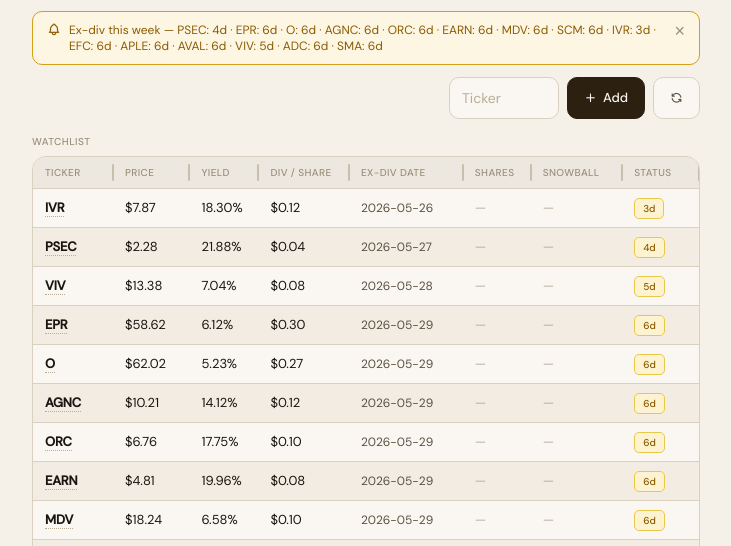
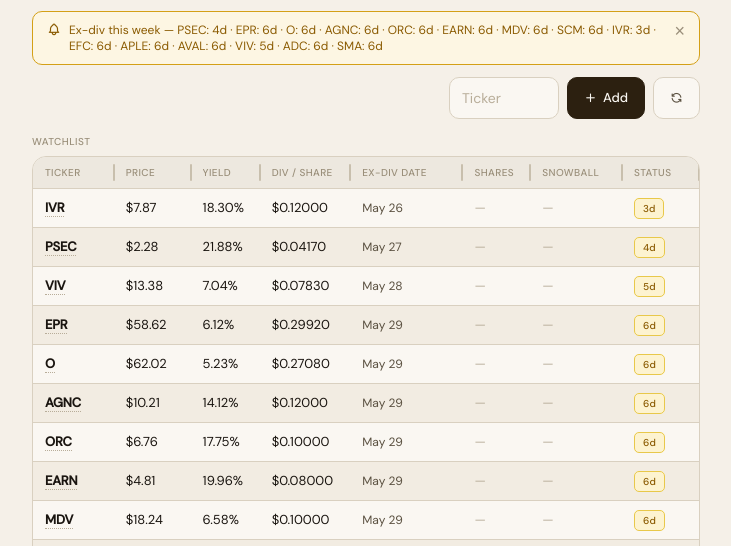
Before and after one commit to burgosc11-lab/charlies-dream, a plain HTML site: page index.html in a window 1280 px wide. Shown: the part 253-799 px from the top of the page, without its empty margins (274-1005 px from the left). Drawn offline with Linux system fonts and the light colour scheme.

Commit message:
Div/Share 5 decimals, Ex-Div date as Mon DD, remove pencil icon

```diff
--- a/index.html
+++ b/index.html
@@ -417,6 +417,9 @@
 function countTicker(t){return stocks.filter(s=>s.ticker===t).length;}
 function dupIndex(row){return stocks.filter(s=>s.ticker===row.ticker).indexOf(row)+1;}
 function $c(n){if(n==null||isNaN(n))return'—';return'$'+n.toLocaleString('en-US',{minimumFractionDigits:2,maximumFractionDigits:2});}
+function $div(n){if(n==null||isNaN(n))return'—';return'$'+n.toLocaleString('en-US',{minimumFractionDigits:5,maximumFractionDigits:5});}
+const MONTHS=['Jan','Feb','Mar','Apr','May','Jun','Jul','Aug','Sep','Oct','Nov','Dec'];
+function fmtDate(ds){if(!ds)return null;const[,m,d]=ds.split('-');return MONTHS[parseInt(m)-1]+' '+parseInt(d);}
 
 function getSorted(){
   const up=[],pa=[],na=[];
@@ -531,8 +534,7 @@
       const mo=annual!=null?annual/12:null;
       const alt=(idx+i)%2===1?'alt':'';
       const url=tvUrl(s.ticker);
-      const manual=s.manualDate?' ✎':'';
-      const dateHtml=s.exDividendDate?`<span class="sc-date-val">${s.exDividendDate}${manual}</span>`:`<span class="sc-date-na"><i class="ti ti-clock-question"></i> Not announced</span>`;
+      const dateHtml=s.exDividendDate?`<span class="sc-date-val">${fmtDate(s.exDividendDate)}</span>`:`<span class="sc-date-na"><i class="ti ti-clock-question"></i> Not announced</span>`;
       return`<div class="stock-card ${alt} ${extraCls}">
         <div class="sc-top">
           <div class="sc-ticker-wrap"><a class="sc-ticker" href="${url}" target="_blank" style="text-decoration:none;color:var(--accent)">${s.ticker}</a>${dupLabel}</div>
@@ -540,7 +542,7 @@
         </div>
         <div class="sc-grid">
           <div class="sc-cell"><span class="sc-cell-label">Yield</span><span class="sc-cell-val">${y?y.toFixed(2)+'%':'<span class="muted">—</span>'}</span></div>
-          <div class="sc-cell"><span class="sc-cell-label">Div/share</span><span class="sc-cell-val">${s.dividendPerShare?$c(s.dividendPerShare):'<span class="muted">—</span>'}</span></div>
+          <div class="sc-cell"><span class="sc-cell-label">Div/share</span><span class="sc-cell-val">${s.dividendPerShare?$div(s.dividendPerShare):'<span class="muted">—</span>'}</span></div>
           <div class="sc-cell"><span class="sc-cell-label">SnowBall</span><span class="sc-cell-val ${mo!=null?'green':''}">${mo!=null?$c(mo):'<span class="muted">—</span>'}</span></div>
           <div class="sc-cell"><span class="sc-cell-label">Shares</span><span class="sc-cell-val">${s.shares!=null?s.shares.toLocaleString():'<span class="muted">—</span>'}</span></div>
         </div>
@@ -571,13 +573,12 @@
       const cnt=countTicker(s.ticker);
       const dupLabel=cnt>1?`<span class="dup-badge">${dupIndex(s)}/${cnt}</span>`:'';
       const url=tvUrl(s.ticker);
-      const manual=s.manualDate?` <span style="font-size:9px;color:var(--t4)">✎</span>`:'';
-      const dateCell=s.exDividendDate?`<span class="num" style="font-size:12px;color:var(--t2)">${s.exDividendDate}${manual}</span>`:`<div class="date-na-wrap"><i class="ti ti-clock-question"></i> <span style="font-style:italic;font-size:11px;color:var(--t4)">Not announced</span><span class="date-na-tip">No date for ${s.ticker}</span></div>`;
+      const dateCell=s.exDividendDate?`<span class="num" style="font-size:12px;color:var(--t2)">${fmtDate(s.exDividendDate)}</span>`:`<div class="date-na-wrap"><i class="ti ti-clock-question"></i> <span style="font-style:italic;font-size:11px;color:var(--t4)">Not announced</span><span class="date-na-tip">No date for ${s.ticker}</span></div>`;
       return`<tr class="${stripe} ${extraCls}">
         <td><div class="ticker-cell"><a class="ticker-link" href="${url}" target="_blank" title="Open ${s.ticker} on TradingView">${s.ticker}</a>${dupLabel}</div></td>
         <td class="num">${s.price?$c(s.price):'<span style="color:var(--t4)">—</span>'}</td>
         <td class="num">${y?y.toFixed(2)+'%':'<span style="color:var(--t4)">—</span>'}</td>
-        <td class="num">${s.dividendPerShare?$c(s.dividendPerShare):'<span style="color:var(--t4)">—</span>'}</td>
+        <td class="num">${s.dividendPerShare?$div(s.dividendPerShare):'<span style="color:var(--t4)">—</span>'}</td>
         <td>${dateCell}</td>
         <td class="num">${s.shares!=null?s.shares.toLocaleString():'<span style="color:var(--t4)">—</span>'}</td>
         <td>${mo!=null?`<span class="snow-val">${$c(mo)}</span>`:'<span style="color:var(--t4)">—</span>'}</td>
```
